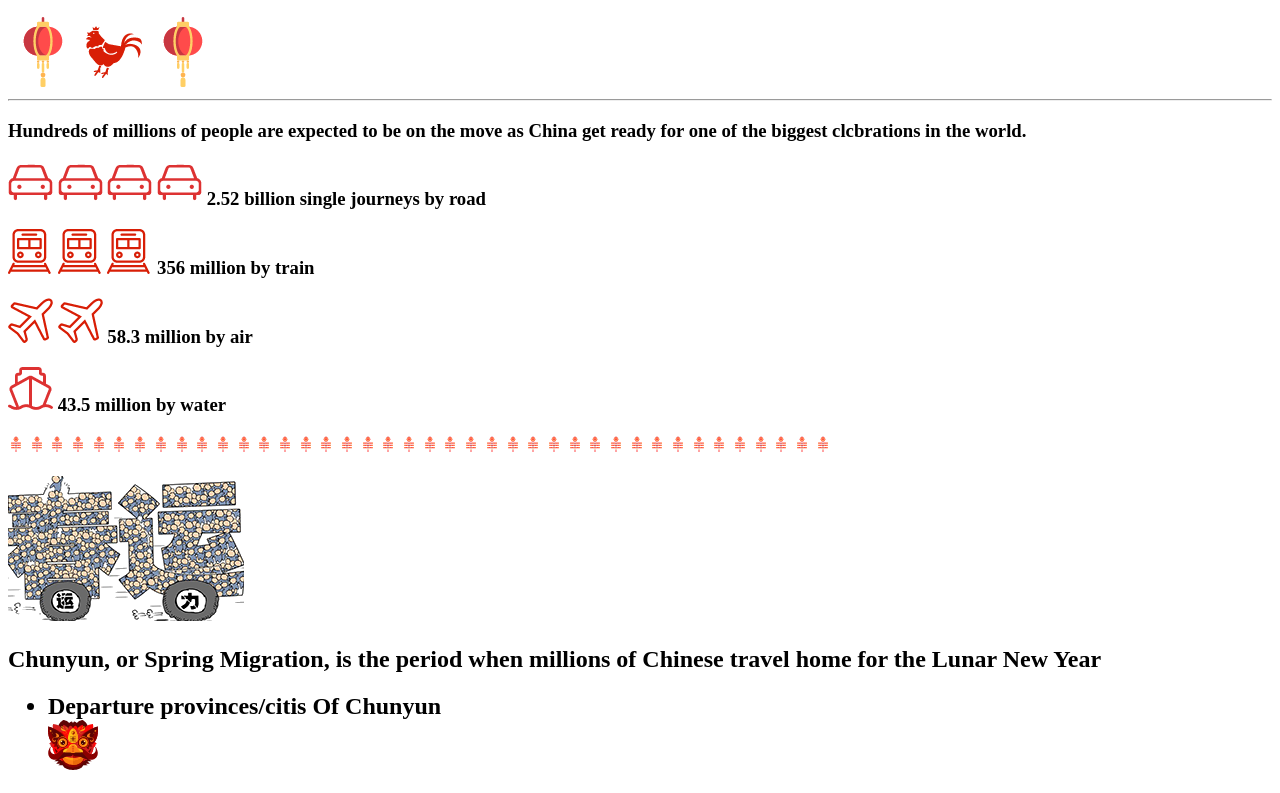
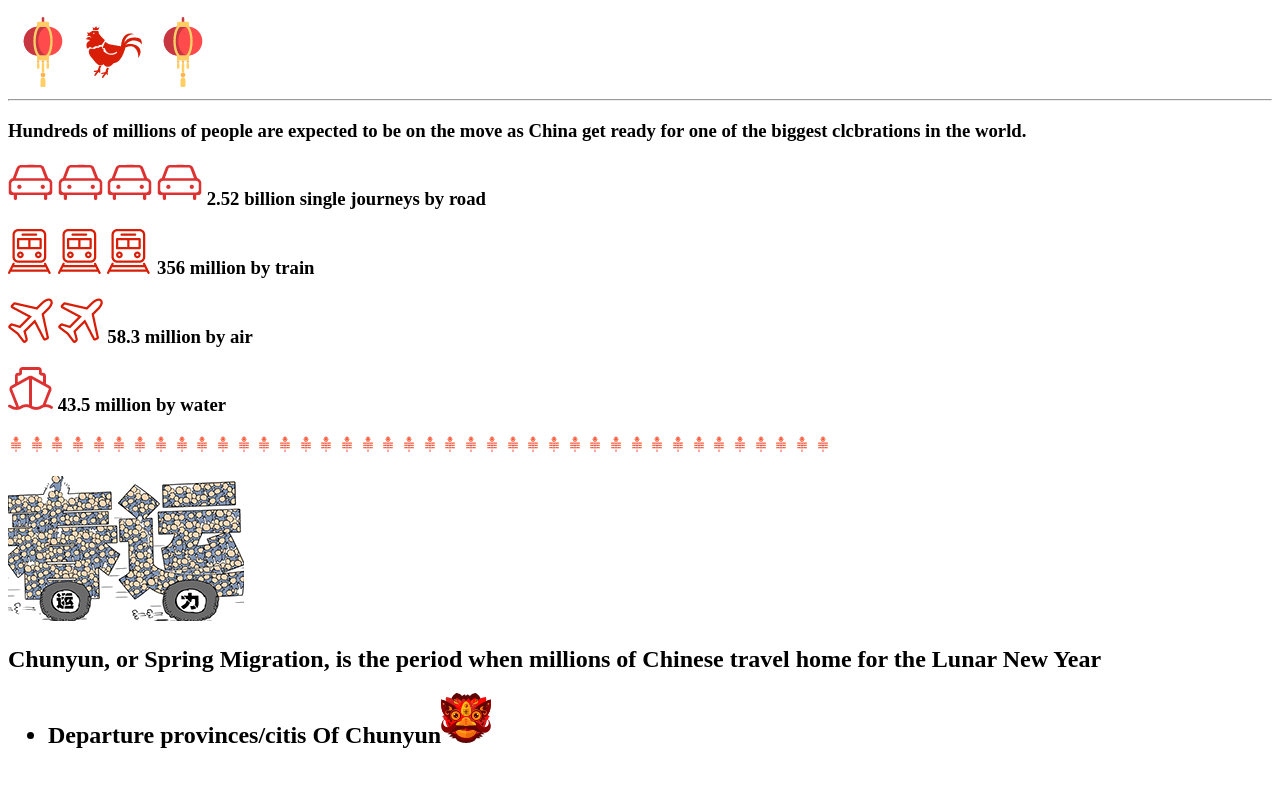
Before and after one commit to jamiexixi/homework1, a plain HTML site: page index.html in a window 1280 px wide. Shown: the part 110-903 px from the top of the page. Drawn offline with Linux system fonts and the light colour scheme; grey boxes are pictures that could not be loaded.

Commit message:
Update index.html

```diff
--- a/index.html
+++ b/index.html
@@ -19,7 +19,7 @@
 <P><img src="images/春運.png" tilte=“Spring Migration”>
   <h2>Chunyun, or Spring Migration, is the period when millions of Chinese travel home for the Lunar New Year</h2>
  <ul>
-   <h2><li> Departure provinces/citis Of Chunyun</li><img src="images/狮头.png"></h2>
+   <h2><li> Departure provinces/citis Of Chunyun<img src="images/狮头.png"></li></h2>
    <h3>These places are for people to struggle for work and dreams.
   <iframe width="697.5" height="431.2875" seamless frameborder="0" scrolling="no" src="https://docs.google.com/spreadsheets/d/1qo78t7OjiGi2u6X7gCLMms1UlTEp2GGa1Hg3rtHzClU/pubchart?oid=1533602974&amp;format=interactive"></iframe>
    <ul>
```
